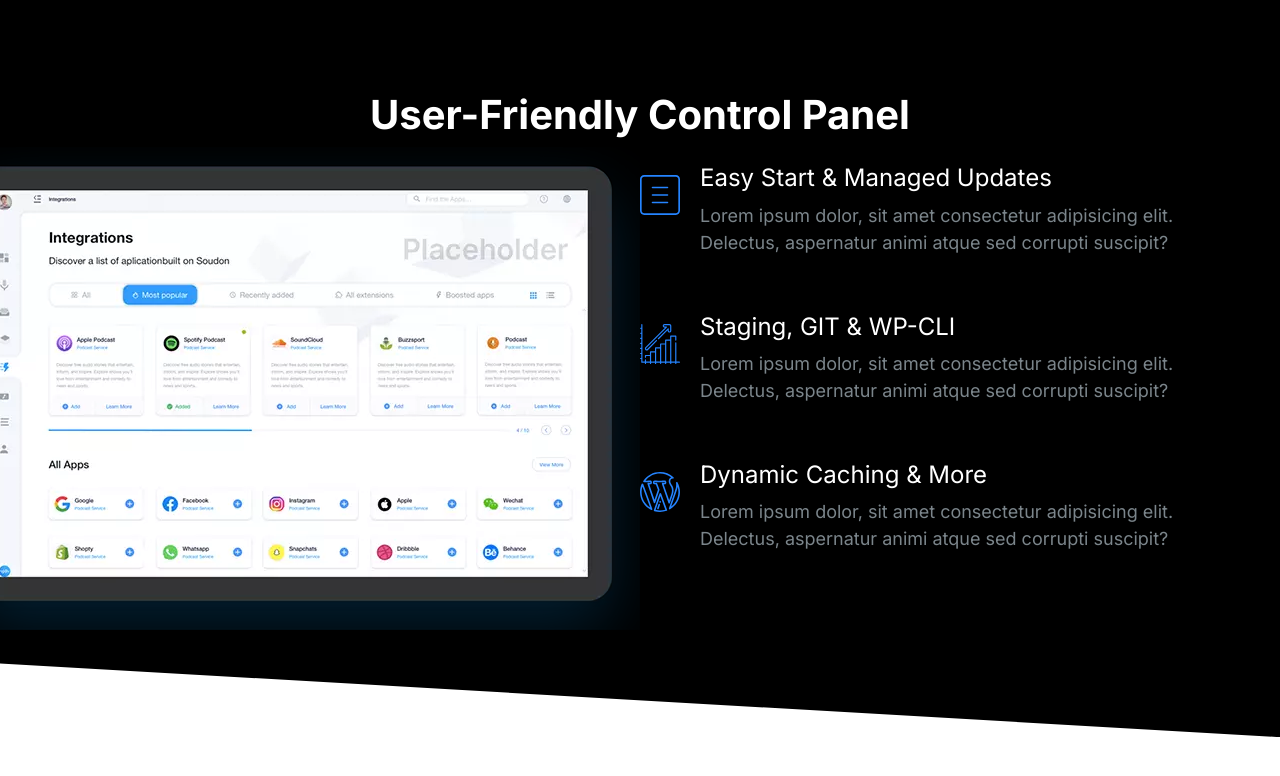
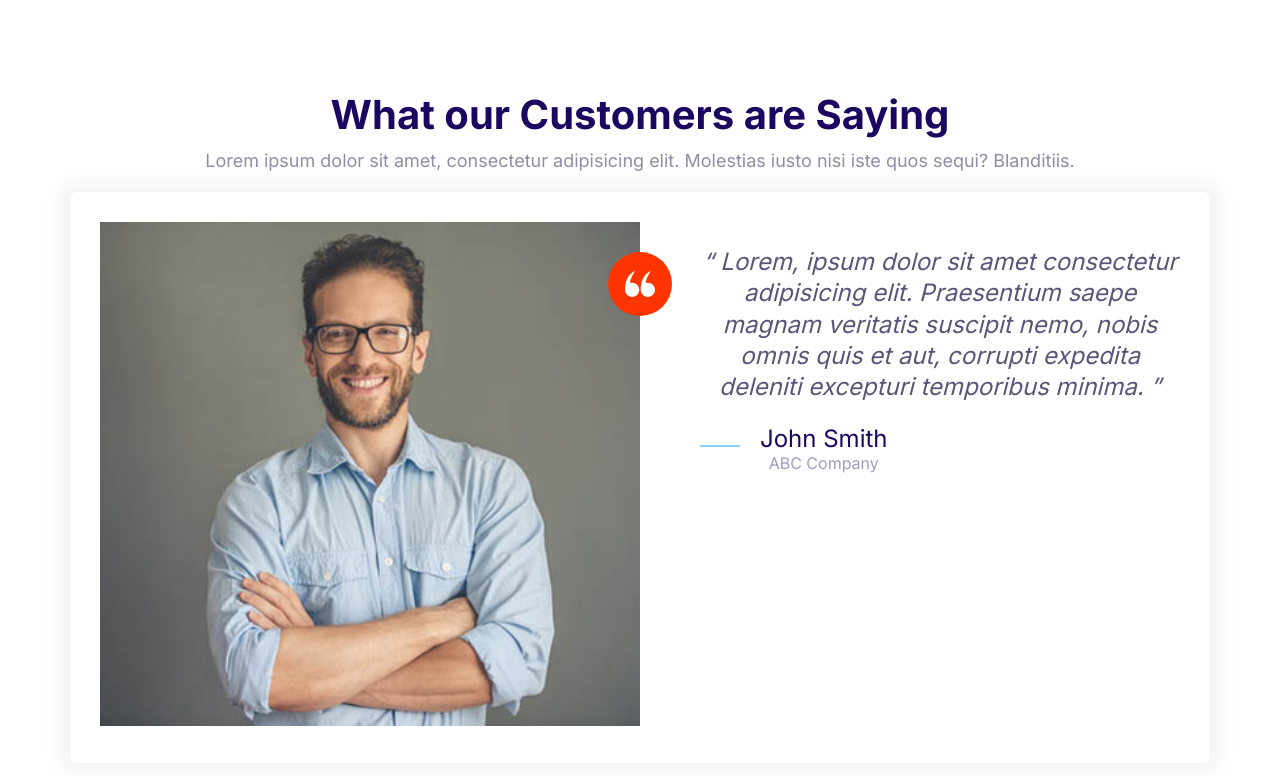
Before and after one commit to JackBThompson/Software-Provider, a plain HTML site: page index.html in a window 1280 px wide. Drawn offline with Linux system fonts and the light colour scheme.

Commit message:
Testimonials Block

```diff
--- a/css/styles.css
+++ b/css/styles.css
@@ -605,6 +605,7 @@ a {
 }
 .block__header{
   text-align: center;
+  margin-bottom: 4rem;
 }
 
 .block__heading {
--- a/index.html
+++ b/index.html
@@ -9,64 +9,54 @@
     <link rel="preconnect" href="https://fonts.gstatic.com" crossorigin />
     <link
       href="https://fonts.googleapis.com/css2?family=Inter:wght@400;700&family=Open+Sans:wght@400;700&display=swap"
-      rel="stylesheet"/>
+      rel="stylesheet"
+    />
     <link rel="stylesheet" href="css/normalize.css" />
     <link rel="stylesheet" href="css/styles.css" />
   </head>
   <body>
-    <section class="block block--dark block--skewed-right block-showcase">
+    <section class="block">
       <header class="block__header">
-        <h2>User-Friendly Control Panel</h2>
-      </header>
-      <div class="container grid grid--1x2">
-        <picture class="block-showcase__image">
-          <source type="image/webp" srcset="images/ipad.webp 1x, images/ipad@2x.webp 2x"/>
-          <source type="image/png" srcset="images/ipad.png 1x, images/ipad@2x.png 2x"/>
-          <img src="images/ipad.png" alt="">
-        </picture>
-        <ul class="list">
-          <li>
+        <h2>What our Customers are Saying</h2>
+        <p>
+          Lorem ipsum dolor sit amet, consectetur adipisicing elit. Molestias iusto nisi iste quos sequi? Blanditiis.
+        </p>
+        <div class="container">
+          <div class="card testimonial">
+            <div class="grid grid--1x2">
+              <div class="testimonial__image">
+                <img src="images/testimonial.jpg" alt="A happy, smiling customer">
+                <span class="icon-container icon-container--accent">
+                  <svg class="icon icon--white icon--small">
+                    <use xlink:href="images/sprite.svg#quotes"></use>
+                  </svg>
+                </span>
+              </div>
+              <blockquote class="quote">
+                <p class="quote__text">
+                  Lorem, ipsum dolor sit amet consectetur adipisicing elit. Praesentium
+                  saepe magnam veritatis suscipit nemo, nobis omnis quis et aut, corrupti
+                  expedita deleniti excepturi temporibus minima.
+                </p>
+                <footer>
                   <div class="media">
                     <div class="media__image">
-                  <svg class="icon icon--primary">
-                    <use xlink:href="images/sprite.svg#menu"></use>
+                        <svg class="icon icon--primary quote__line">
+                          <use xlink:href="images/sprite.svg#line"></use>
                         </svg>
                       </span>
                     </div>
                     <div class="media__body">
-                <h3 class="media__title">Easy Start & Managed Updates</h3>
-                <p>Lorem ipsum dolor, sit amet consectetur adipisicing elit. Delectus, aspernatur animi atque sed corrupti suscipit?</p>
+                      <h3 class="media__title quote__author">John Smith</h3>
+                      <p class="quote__organization"> ABC Company</p>
                     </div>
                   </div>
-          </li>
-          <li><div class="media">
-            <div class="media__image">
-                <svg class="icon icon--primary">
-                  <use xlink:href="images/sprite.svg#growth"></use>
-                </svg>
-              </span>
-            </div>
-            <div class="media__body">
-              <h3 class="media__title">Staging, GIT & WP-CLI</h3>
-              <p>Lorem ipsum dolor, sit amet consectetur adipisicing elit. Delectus, aspernatur animi atque sed corrupti suscipit?</p>
-            </div>
-          </div></li>
-          <li>
-            <div class="media">
-            <div class="media__image">
-                <svg class="icon icon--primary">
-                  <use xlink:href="images/sprite.svg#wordpress"></use>
-                </svg>
-              </span>
-            </div>
-            <div class="media__body">
-              <h3 class="media__title">Dynamic Caching & More</h3>
-              <p>Lorem ipsum dolor, sit amet consectetur adipisicing elit. Delectus, aspernatur animi atque sed corrupti suscipit?</p>
+                </footer>
+              </blockquote>
             </div>
           </div>
-        </li>
-        </ul>
         </div>
+      </header>
     </section>
     <script src="js/main.js"></script>
   </body>
```
Also changed, not shown: components/testimonials-block.html (added, +43 -0 lines). Lines whose indentation alone changed are shown as unchanged.
